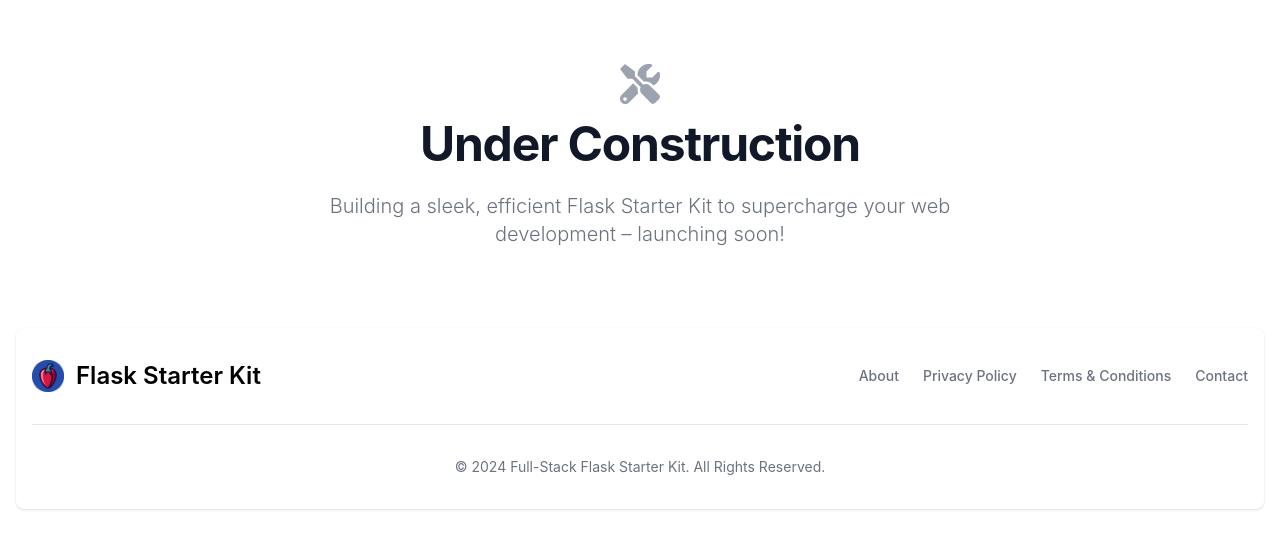
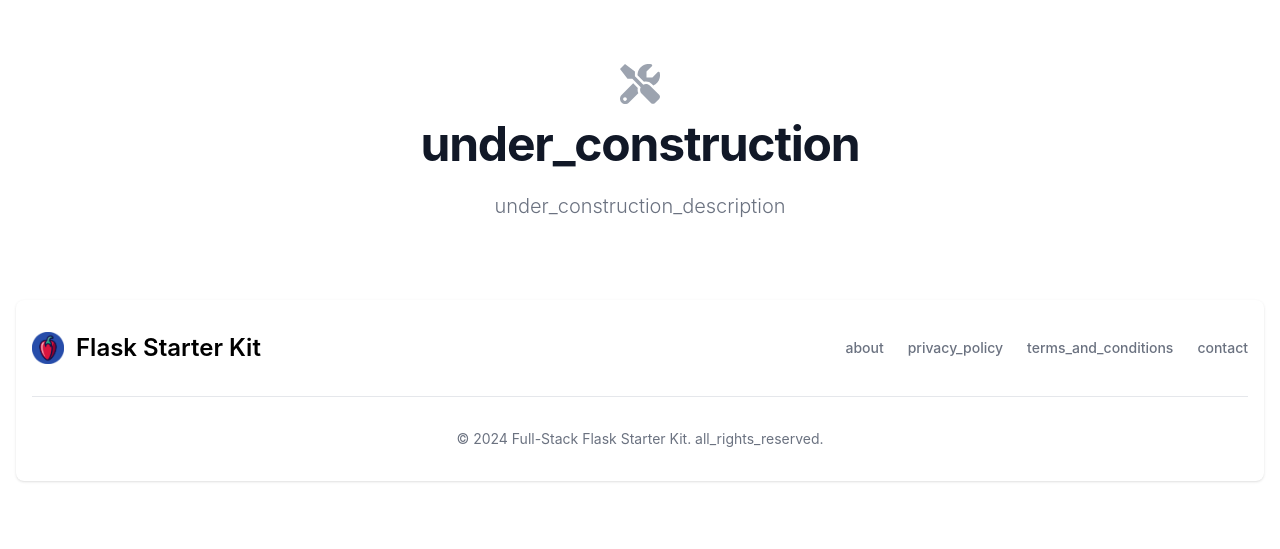
Before and after one commit to OwOHamper/Flask-Starter-Kit, a Flask app: page /about in a window 1280 px wide. Shown: the part 72-621 px from the top of the page. Run offline with Flask 3, Linux system fonts and the light colour scheme; style sheets or scripts are compiled from the project's sources; parts of the project's set-up code (start-up, migrations or seed data) failed here and were passed over.

Commit message:
more localization, footer

```diff
--- a/templates/components/under_construction.html
+++ b/templates/components/under_construction.html
@@ -1,7 +1,7 @@
 <section class="bg-white dark:bg-gray-900">
     <div class="py-8 px-4 mx-auto max-w-screen-md text-center lg:py-16 lg:px-12">
         <svg class="mx-auto mb-4 w-10 h-10 text-gray-400" xmlns="http://www.w3.org/2000/svg" viewBox="0 0 512 512"><path fill="currentColor" d="M331.8 224.1c28.29 0 54.88 10.99 74.86 30.97l19.59 19.59c40.01-17.74 71.25-53.3 81.62-96.65c5.725-23.92 5.34-47.08 .2148-68.4c-2.613-10.88-16.43-14.51-24.34-6.604l-68.9 68.9h-75.6V97.2l68.9-68.9c7.912-7.912 4.275-21.73-6.604-24.34c-21.32-5.125-44.48-5.51-68.4 .2148c-55.3 13.23-98.39 60.22-107.2 116.4C224.5 128.9 224.2 137 224.3 145l82.78 82.86C315.2 225.1 323.5 224.1 331.8 224.1zM384 278.6c-23.16-23.16-57.57-27.57-85.39-13.9L191.1 158L191.1 95.99l-127.1-95.99L0 63.1l96 127.1l62.04 .0077l106.7 106.6c-13.67 27.82-9.251 62.23 13.91 85.39l117 117.1c14.62 14.5 38.21 14.5 52.71-.0016l52.75-52.75c14.5-14.5 14.5-38.08-.0016-52.71L384 278.6zM227.9 307L168.7 247.9l-148.9 148.9c-26.37 26.37-26.37 69.08 0 95.45C32.96 505.4 50.21 512 67.5 512s34.54-6.592 47.72-19.78l119.1-119.1C225.5 352.3 222.6 329.4 227.9 307zM64 472c-13.25 0-24-10.75-24-24c0-13.26 10.75-24 24-24S88 434.7 88 448C88 461.3 77.25 472 64 472z"/></svg>
-        <h1 class="mb-4 text-4xl font-bold tracking-tight leading-none text-gray-900 lg:mb-6 md:text-5xl dark:text-white">Under Construction</h1>
-        <p class="font-light text-gray-500 md:text-lg xl:text-xl dark:text-gray-400">Building a sleek, efficient Flask Starter Kit to supercharge your web development – launching soon!</p>
+        <h1 class="mb-4 text-4xl font-bold tracking-tight leading-none text-gray-900 lg:mb-6 md:text-5xl dark:text-white">{{ _('under_construction') }}</h1>
+        <p class="font-light text-gray-500 md:text-lg xl:text-xl dark:text-gray-400">{{ _('under_construction_description') }}</p>
     </div>
 </section>
--- a/templates/layouts/landing-base.html
+++ b/templates/layouts/landing-base.html
@@ -120,21 +120,21 @@
           </a>
           <ul class="flex flex-wrap items-center mb-6 text-sm font-medium text-gray-500 sm:mb-0 dark:text-gray-400">
               <li>
-                  <a href="/about" class="hover:underline me-4 md:me-6">About</a>
+                  <a href="/about" class="hover:underline me-4 md:me-6">{{ _('about') }}</a>
               </li>
               <li>
-                  <a href="/privacy-policy" class="hover:underline me-4 md:me-6">Privacy Policy</a>
+                  <a href="/privacy-policy" class="hover:underline me-4 md:me-6">{{ _('privacy_policy') }}</a>
               </li>
               <li>
-                  <a href="/terms-and-conditions" class="hover:underline me-4 md:me-6">Terms & Conditions</a>
+                  <a href="/terms-and-conditions" class="hover:underline me-4 md:me-6">{{ _('terms_and_conditions') }}</a>
               </li>
               <li>
-                  <a href="/contact" class="hover:underline">Contact</a>
+                  <a href="/contact" class="hover:underline">{{ _('contact') }}</a>
               </li>
           </ul>
       </div>
       <hr class="my-6 border-gray-200 sm:mx-auto dark:border-gray-700 lg:my-8" />
-      <span class="block text-sm text-gray-500 sm:text-center dark:text-gray-400">© 2024 <a href="/babel.cfg" class="hover:underline">Full-Stack Flask Starter Kit</a>. All Rights Reserved.</span>
+      <span class="block text-sm text-gray-500 sm:text-center dark:text-gray-400">© 2024 <a href="/babel.cfg" class="hover:underline">Full-Stack Flask Starter Kit</a>. {{ _('all_rights_reserved.') }} </span>
   </div>
 </footer>
 
```
Also changed, not shown: README.md, translations/de/LC_MESSAGES/messages.po, translations/en/LC_MESSAGES/messages.po, translations/it/LC_MESSAGES/messages.po, translations/zh/LC_MESSAGES/messages.po.
